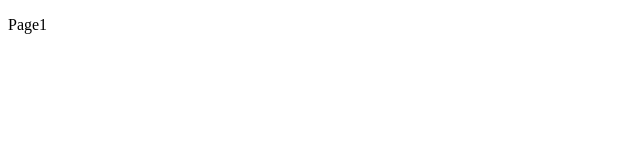
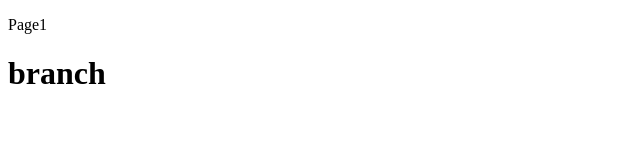
Before and after one commit to hihroshi/cours-bts-github, a plain HTML site: page index.html in a window 1280 px wide. Shown: the whole page, without its empty margins (0-640 px from the left). Drawn offline with Linux system fonts and the light colour scheme.

Commit message:
ajout d'un h1

```diff
--- a/index.html
+++ b/index.html
@@ -7,5 +7,6 @@
 </head>
 <body>
     <p>Page1</p>
+    <h1>branch</h1>
 </body>
 </html>
```
